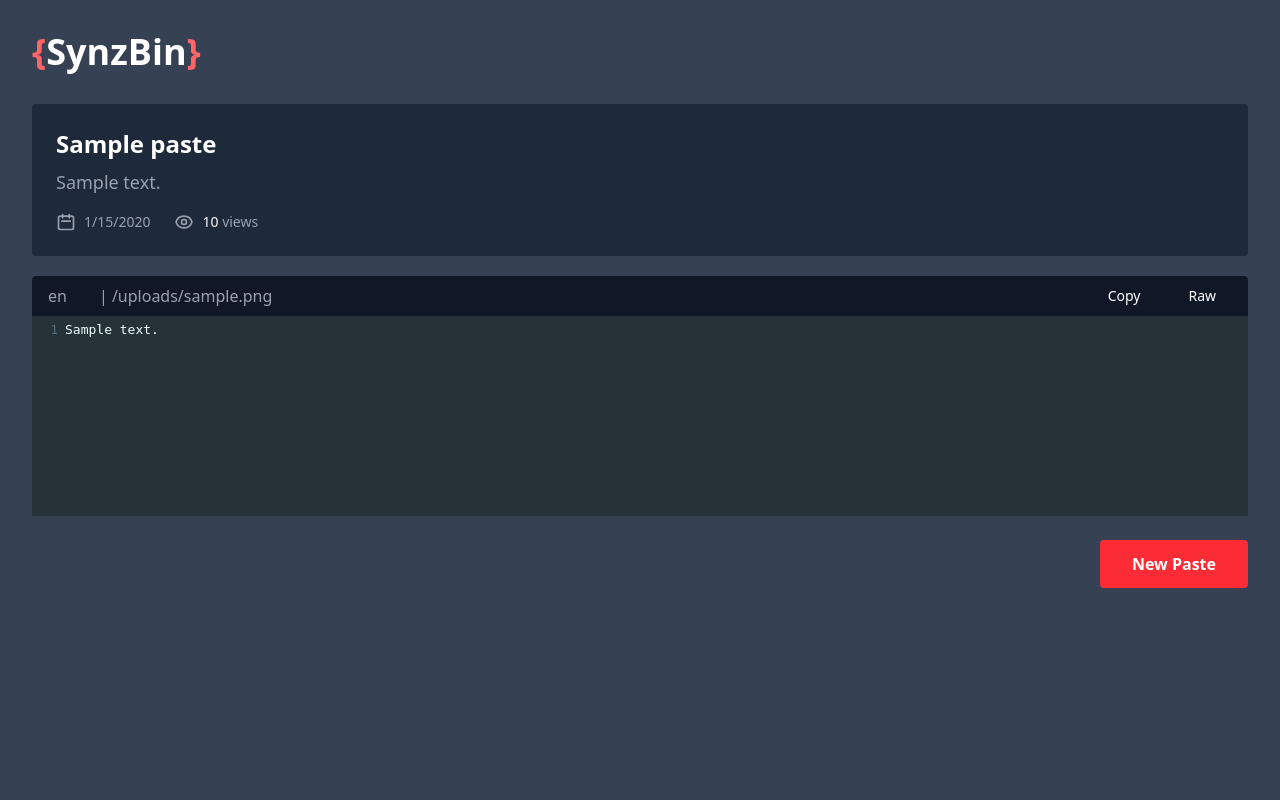
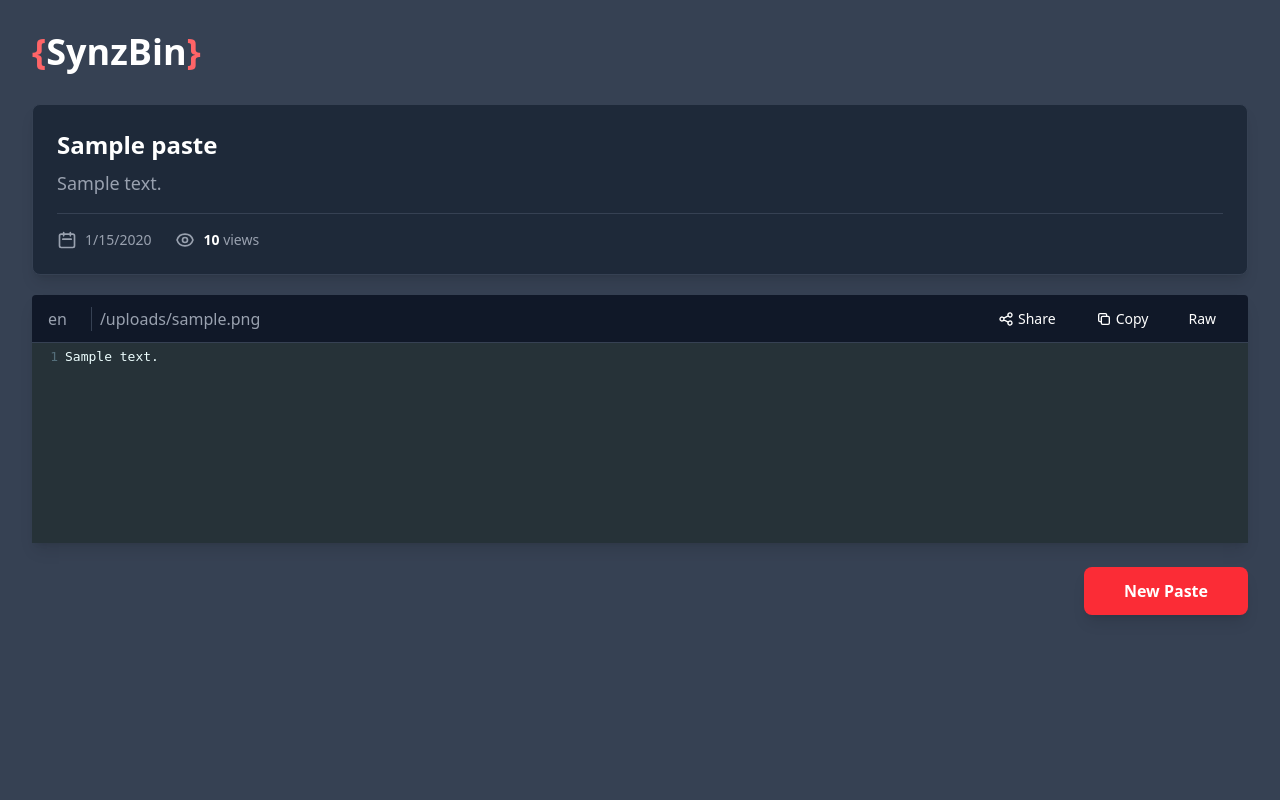
Before and after one commit to LeSynz/SynzBin, a Node server app: template views/view.ejs in a window 1280 px wide. Run offline with Node 20, Linux system fonts and the light colour scheme; the template is opened without the code that fills it: most values are stand-ins (such as "Sample title", 1, 10 or a date in 2020).

Commit message:
added copy link/share button

```diff
--- a/public/css/style.css
+++ b/public/css/style.css
@@ -202,6 +202,9 @@
   .static {
     position: static;
   }
+  .mx-2 {
+    margin-inline: calc(var(--spacing) * 2);
+  }
   .mx-auto {
     margin-inline: auto;
   }
@@ -228,6 +231,9 @@
   }
   .mt-20 {
     margin-top: calc(var(--spacing) * 20);
+  }
+  .mr-1 {
+    margin-right: calc(var(--spacing) * 1);
   }
   .mr-2 {
     margin-right: calc(var(--spacing) * 2);
@@ -262,6 +268,12 @@
   .inline-block {
     display: inline-block;
   }
+  .table {
+    display: table;
+  }
+  .h-4 {
+    height: calc(var(--spacing) * 4);
+  }
   .h-5 {
     height: calc(var(--spacing) * 5);
   }
@@ -280,6 +292,9 @@
   .min-h-screen {
     min-height: 100vh;
   }
+  .w-4 {
+    width: calc(var(--spacing) * 4);
+  }
   .w-5 {
     width: calc(var(--spacing) * 5);
   }
@@ -295,11 +310,17 @@
   .max-w-6xl {
     max-width: var(--container-6xl);
   }
+  .border-collapse {
+    border-collapse: collapse;
+  }
   .transform {
     transform: var(--tw-rotate-x,) var(--tw-rotate-y,) var(--tw-rotate-z,) var(--tw-skew-x,) var(--tw-skew-y,);
   }
   .cursor-pointer {
     cursor: pointer;
+  }
+  .resize {
+    resize: both;
   }
   .resize-none {
     resize: none;
@@ -327,6 +348,13 @@
   }
   .gap-8 {
     gap: calc(var(--spacing) * 8);
+  }
+  .space-x-2 {
+    :where(& > :not(:last-child)) {
+      --tw-space-x-reverse: 0;
+      margin-inline-start: calc(calc(var(--spacing) * 2) * var(--tw-space-x-reverse));
+      margin-inline-end: calc(calc(var(--spacing) * 2) * calc(1 - var(--tw-space-x-reverse)));
+    }
   }
   .space-x-4 {
     :where(& > :not(:last-child)) {
@@ -510,6 +538,9 @@
   .italic {
     font-style: italic;
   }
+  .underline {
+    text-decoration-line: underline;
+  }
   .placeholder-gray-500 {
     &::placeholder {
       color: var(--color-gray-500);
@@ -522,6 +553,10 @@
   .shadow-lg {
     --tw-shadow: 0 10px 15px -3px var(--tw-shadow-color, rgb(0 0 0 / 0.1)), 0 4px 6px -4px var(--tw-shadow-color, rgb(0 0 0 / 0.1));
     box-shadow: var(--tw-inset-shadow), var(--tw-inset-ring-shadow), var(--tw-ring-offset-shadow), var(--tw-ring-shadow), var(--tw-shadow);
+  }
+  .outline {
+    outline-style: var(--tw-outline-style);
+    outline-width: 1px;
   }
   .transition {
     transition-property: color, background-color, border-color, outline-color, text-decoration-color, fill, stroke, --tw-gradient-from, --tw-gradient-via, --tw-gradient-to, opacity, box-shadow, transform, translate, scale, rotate, filter, -webkit-backdrop-filter, backdrop-filter, display, content-visibility, overlay, pointer-events;
@@ -734,6 +769,11 @@
   inherits: false;
   initial-value: 0 0 #0000;
 }
+@property --tw-outline-style {
+  syntax: "*";
+  inherits: false;
+  initial-value: solid;
+}
 @property --tw-duration {
   syntax: "*";
   inherits: false;
@@ -778,6 +818,7 @@
       --tw-ring-offset-width: 0px;
       --tw-ring-offset-color: #fff;
       --tw-ring-offset-shadow: 0 0 #0000;
+      --tw-outline-style: solid;
       --tw-duration: initial;
       --tw-scale-x: 1;
       --tw-scale-y: 1;
--- a/public/js/viewer.js
+++ b/public/js/viewer.js
@@ -47,3 +47,14 @@ document.getElementById('copy-btn').addEventListener('click', function () {
         }, 2000);
     });
 });
+
+document.getElementById('share-btn').addEventListener('click', function () {
+    const url = window.location.href;
+    navigator.clipboard.writeText(url).then(() => {
+        const originalText = this.innerHTML;
+        this.innerHTML = '<svg xmlns="http://www.w3.org/2000/svg" class="h-4 w-4 mr-1" fill="none" viewBox="0 0 24 24" stroke="currentColor"><path stroke-linecap="round" stroke-linejoin="round" stroke-width="2" d="M5 13l4 4L19 7" /></svg>Copied Link!';
+        setTimeout(() => {
+            this.innerHTML = originalText;
+        }, 2000);
+    });
+});
--- a/views/view.ejs
+++ b/views/view.ejs
@@ -39,12 +39,12 @@
 
 <body class="bg-gray-700 text-white min-h-screen p-8">
     <div>
-        <a href="/" class="font-bold text-4xl">
+        <a href="/" class="font-bold text-4xl hover:opacity-80 transition-opacity inline-block">
             <span class="text-red-400">{</span>SynzBin<span class="text-red-400">}</span>
         </a>
     </div>
 
-    <div class="max-w-9xl mx-auto mt-8 bg-gray-800 rounded p-6">
+    <div class="max-w-9xl mx-auto mt-8 bg-gray-800 rounded-lg shadow-lg p-6 border border-gray-700">
         <h1 class="text-2xl font-bold">
             <%= paste.title %>
         </h1>
@@ -53,7 +53,7 @@
                 <%= paste.description %>
             </p>
             <% } %>
-                <div class="mt-4 flex items-center text-gray-400 space-x-6">
+                <div class="mt-4 flex items-center text-gray-400 space-x-6 pt-4 border-t border-gray-700">
                     <div class="flex items-center">
                         <svg xmlns="http://www.w3.org/2000/svg" class="h-5 w-5 mr-2" fill="none" viewBox="0 0 24 24"
                             stroke="currentColor">
@@ -72,41 +72,59 @@
                             <path stroke-linecap="round" stroke-linejoin="round" stroke-width="2"
                                 d="M2.458 12C3.732 7.943 7.523 5 12 5c4.478 0 8.268 2.943 9.542 7-1.274 4.057-5.064 7-9.542 7-4.477 0-8.268-2.943-9.542-7z" />
                         </svg>
-                        <span class="text-sm"><span class="text-white">
+                        <span class="text-sm"><span class="text-white font-semibold">
                                 <%= paste.views %>
                             </span> views</span>
                     </div>
                 </div>
     </div>
 
-    <div>
-        <div class="mt-5 w-full bg-gray-900 h-10 rounded-t flex items-center">
+    <div class="shadow-lg">
+        <div class="mt-5 w-full bg-gray-900 h-12 rounded-t flex items-center border-b border-gray-700">
             <span class="px-4 text-gray-400 font-medium">
                 <%= paste.language %>
             </span>
             <% if (paste.filename) { %>
-                <span class="px-4 text-gray-400">| <%= paste.filename %></span>
+                <div class="h-6 w-px bg-gray-700 mx-2"></div>
+                <span class="text-gray-400">
+                    <%= paste.filename %>
+                </span>
                 <% } %>
+                    <div class="ml-auto flex items-center space-x-2 mr-4">
+                        <button id="share-btn"
+                            class="hover:bg-gray-800 text-white px-4 py-2 rounded text-sm transition duration-200 flex items-center">
+                            <svg xmlns="http://www.w3.org/2000/svg" class="h-4 w-4 mr-1" fill="none" viewBox="0 0 24 24"
+                                stroke="currentColor">
+                                <path stroke-linecap="round" stroke-linejoin="round" stroke-width="2"
+                                    d="M8.684 13.342C8.886 12.938 9 12.482 9 12c0-.482-.114-.938-.316-1.342m0 2.684a3 3 0 110-2.684m0 2.684l6.632 3.316m-6.632-6l6.632-3.316m0 0a3 3 0 105.367-2.684 3 3 0 00-5.367 2.684zm0 9.316a3 3 0 105.368 2.684 3 3 0 00-5.368-2.684z" />
+                            </svg>
+                            Share
+                        </button>
                         <button id="copy-btn"
-                        class="ml-auto mr-4 hover:bg-gray-800 text-white px-4 py-1 rounded text-sm transition duration-200">
+                            class="hover:bg-gray-800 text-white px-4 py-2 rounded text-sm transition duration-200 flex items-center">
+                            <svg xmlns="http://www.w3.org/2000/svg" class="h-4 w-4 mr-1" fill="none" viewBox="0 0 24 24"
+                                stroke="currentColor">
+                                <path stroke-linecap="round" stroke-linejoin="round" stroke-width="2"
+                                    d="M8 16H6a2 2 0 01-2-2V6a2 2 0 012-2h8a2 2 0 012 2v2m-6 12h8a2 2 0 002-2v-8a2 2 0 00-2-2h-8a2 2 0 00-2 2v8a2 2 0 002 2z" />
+                            </svg>
                             Copy
                         </button>
                         <a href="/raw/<%= paste.shortId %>"
-                        class="mr-4 hover:bg-gray-800 text-white px-4 py-1 rounded text-sm transition duration-200">
+                            class="hover:bg-gray-800 text-white px-4 py-2 rounded text-sm transition duration-200">
                             Raw
                         </a>
                     </div>
+        </div>
         <textarea id="viewer" data-language="<%= paste.language %>" readonly
-            class="w-full p-4 bg-gray-800 text-white font-mono text-sm focus:outline-none resize-none"><%= paste.content %></textarea>
+            class="w-full p-4 bg-gray-800 text-white font-mono text-sm focus:outline-none resize-none rounded-b border border-gray-700 border-t-0 shadow-inner"><%= paste.content %></textarea>
     </div>
 
     <div class="mt-6 flex justify-end">
         <a href="/new"
-            class="bg-red-500 hover:bg-red-600 text-white font-bold py-3 px-8 rounded transition duration-200">
+            class="bg-red-500 hover:bg-red-600 text-white font-bold py-3 px-10 rounded-lg transition duration-300 transform hover:scale-105 shadow-lg hover:shadow-red-500/50">
             New Paste
         </a>
     </div>
-
     <script src="/js/viewer.js"></script>
 </body>
 
```
Lines whose indentation alone changed are shown as unchanged.
